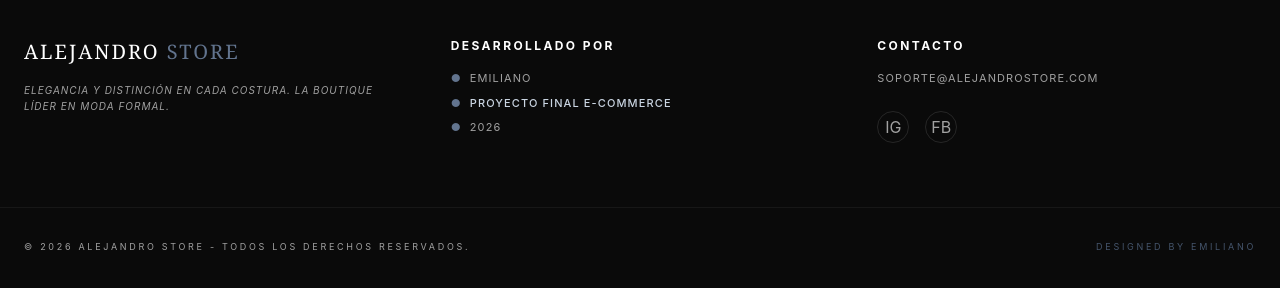
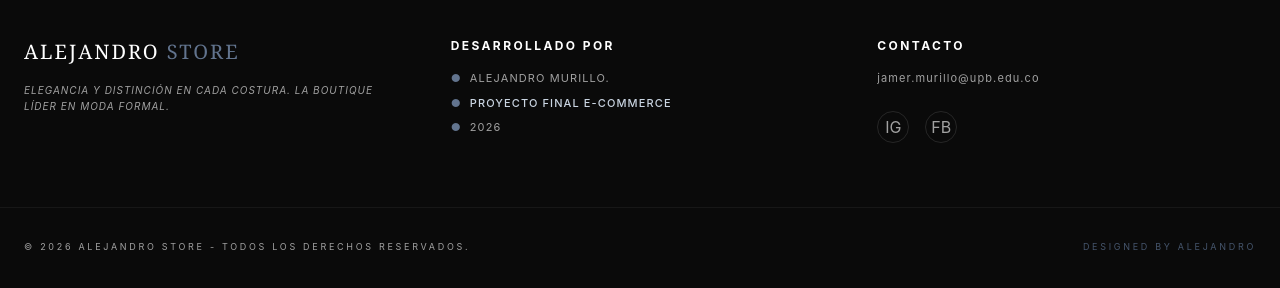
Before and after one commit to Alejandro-Murillo20/reto_fullstack, a React (Vite) app: page /checkout in a window 1280 px wide. Shown: the part 524-812 px from the top of the page. Built offline with nearby package versions, Linux system fonts and the light colour scheme.

Commit message:
Modificando texto de Footer

```diff
--- a/src/components/organisms/Footer.jsx
+++ b/src/components/organisms/Footer.jsx
@@ -22,7 +22,7 @@ const Footer = () => {
           <h4 className="text-white text-xs font-bold tracking-[0.2em] uppercase">Desarrollado por</h4>
           <ul className="text-[11px] space-y-2 tracking-widest uppercase">
             <li className="flex items-center gap-2">
-              <span className="text-slate-500">●</span> Emiliano
+              <span className="text-slate-500">●</span> Alejandro Murillo.
             </li>
             <li className="flex items-center gap-2 font-medium text-slate-300">
               <span className="text-slate-500">●</span> Proyecto Final E-Commerce
@@ -36,7 +36,7 @@ const Footer = () => {
         {/* Columna 3: Atención al Cliente */}
         <div className="space-y-4">
           <h4 className="text-white text-xs font-bold tracking-[0.2em] uppercase">Contacto</h4>
-          <p className="text-[11px] tracking-widest">SOPORTE@ALEJANDROSTORE.COM</p>
+          <p className="text-[11px] tracking-widest">jamer.murillo@upb.edu.co</p>
           <div className="flex gap-4 pt-2">
             {/* Iconos simulados en plateado */}
             <div className="w-8 h-8 rounded-full border border-neutral-800 flex items-center justify-center hover:border-slate-400 transition cursor-pointer">IG</div>
@@ -52,7 +52,7 @@ const Footer = () => {
           © {new Date().getFullYear()} ALEJANDRO STORE - TODOS LOS DERECHOS RESERVADOS.
         </p>
         <p className="text-[9px] tracking-[0.3em] uppercase text-slate-600">
-          DESIGNED BY EMILIANO
+          DESIGNED BY ALEJANDRO
         </p>
       </div>
     </footer>
```
